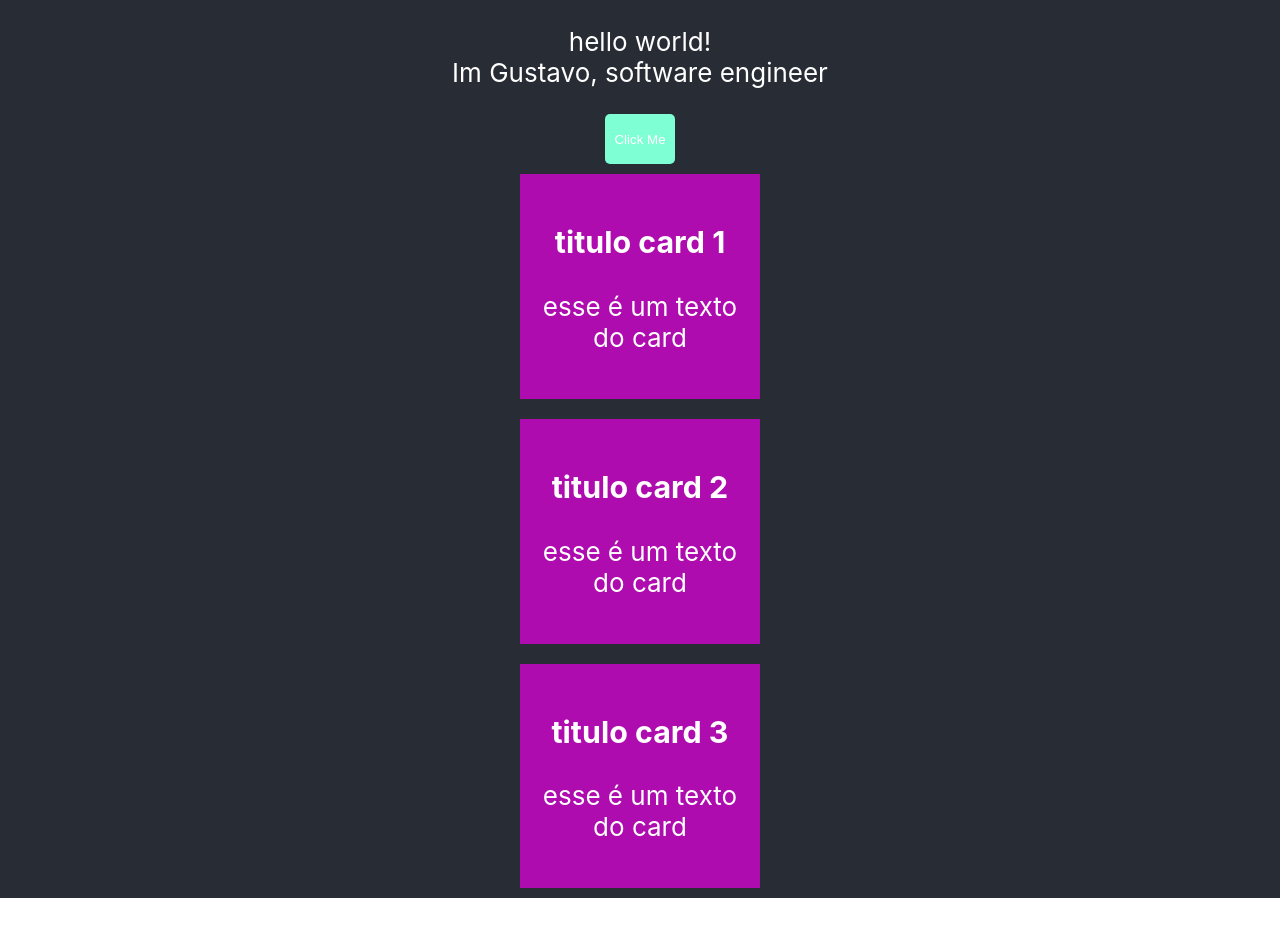
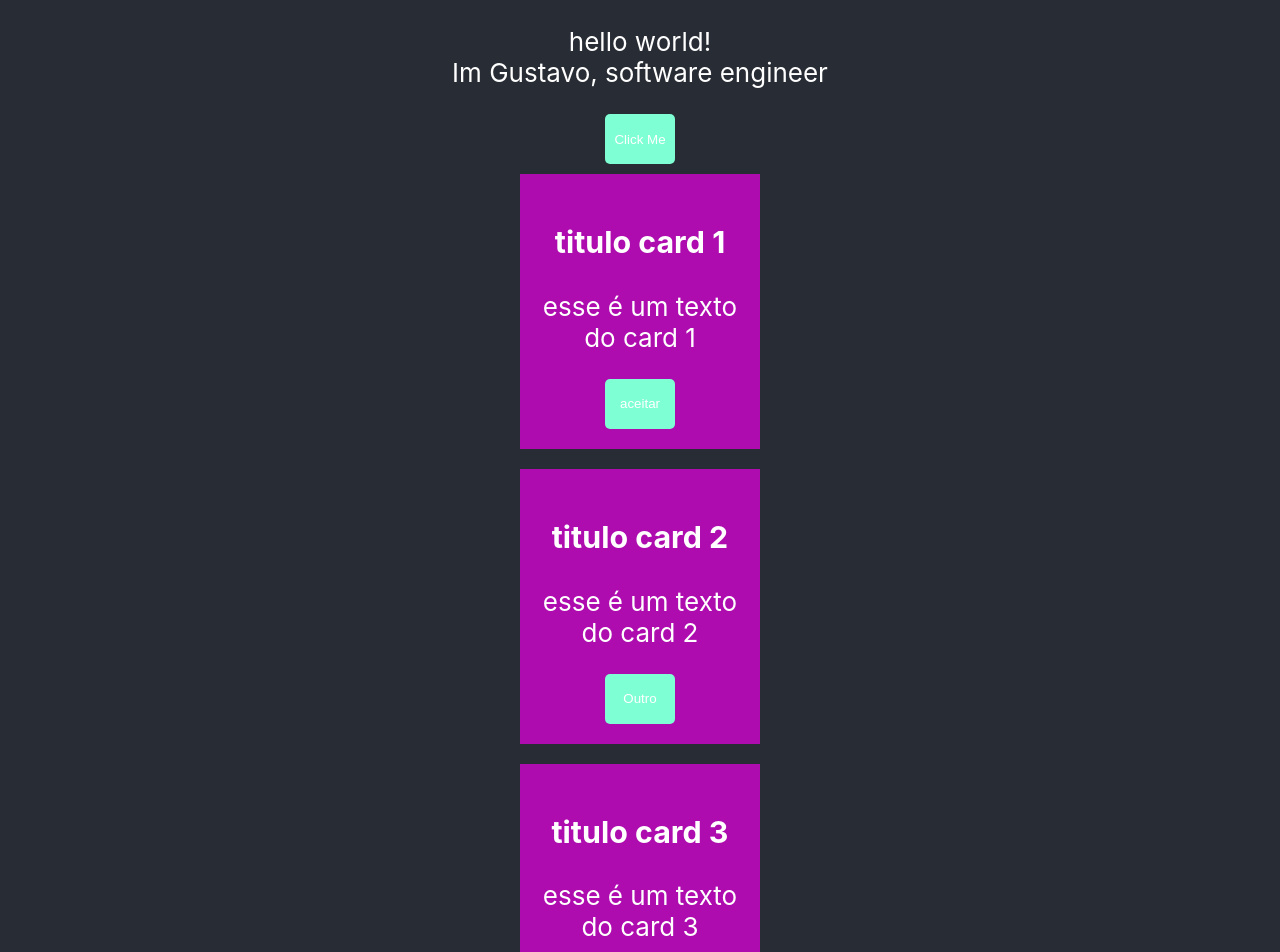
Before and after one commit to Rodrigues-Gustavo/function-components, a React (Create React App) app in the folder first-app/: page / in a window 1280 px wide. Shown: the top 952 px of the page. Before the commit the page ends 898 px from the top, so only its background shows below. Built offline with nearby package versions, Linux system fonts and the light colour scheme.

Commit message:
usando prop children

```diff
--- a/first-app/src/App.js
+++ b/first-app/src/App.js
@@ -10,9 +10,21 @@
           hello world!<br></br> Im Gustavo, software engineer
         </p>
         <Button />
-        <Card title='titulo card 1' />
-        <Card title='titulo card 2' />
-        <Card title='titulo card 3' />
+        <Card>
+            <h3>titulo card 1</h3>
+            <p>esse é um texto do card 1</p>
+            <button className='btn'>aceitar</button>
+        </Card>
+        <Card>
+            <h3>titulo card 2</h3>
+            <p>esse é um texto do card 2</p>
+            <button className='btn'>Outro</button>
+        </Card>
+        <Card>
+            <h3>titulo card 3</h3>
+            <p>esse é um texto do card 3</p>
+            <button className='btn'>Cancelar</button>
+        </Card>
       </header>
     </div>
   );
--- a/first-app/src/components/card/card.js
+++ b/first-app/src/components/card/card.js
@@ -1,11 +1,10 @@
 import React from 'react'
 import './card.css'
 
-const Card = ({title}) => {
+const Card = ({children}) => {
     return (
         <div className='card'>
-            <h3>{title}</h3>
-            <p>esse é um texto do card</p>
+            {children}
         </div>
     )
 }
```
